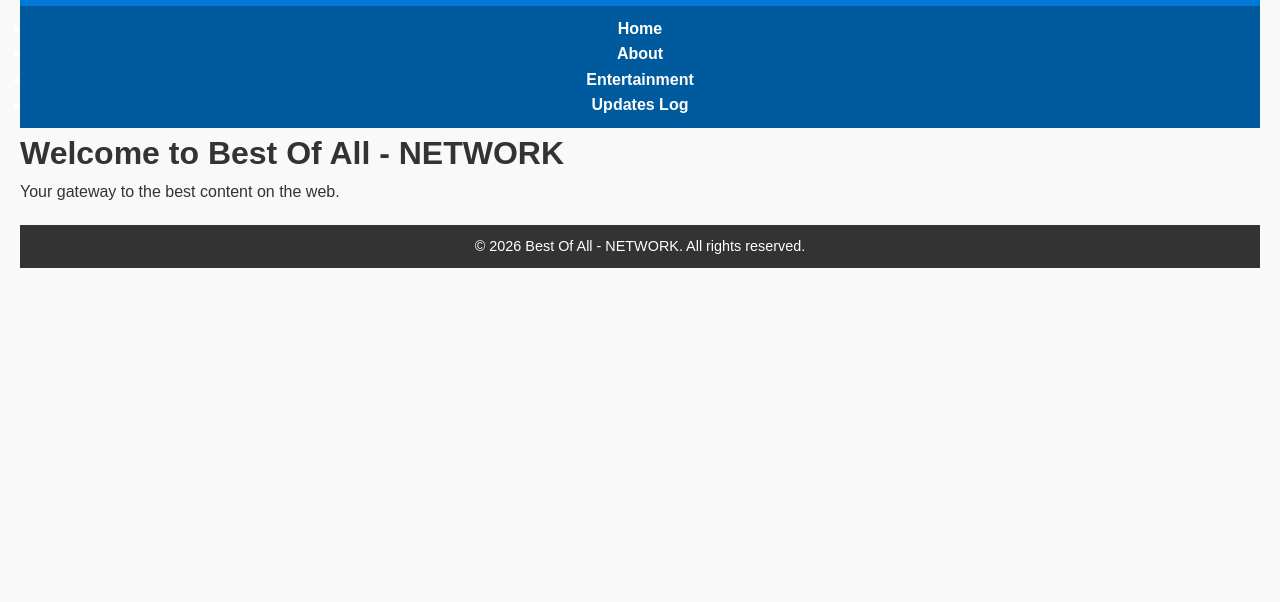
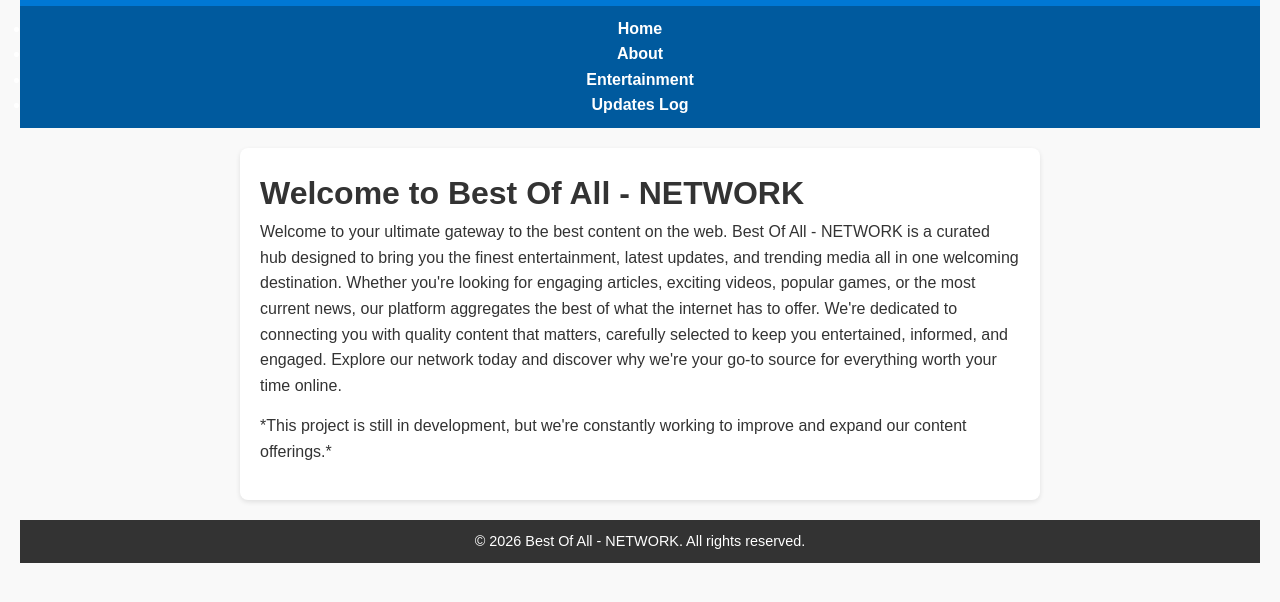
Before and after one commit to Paaxy/Best-Of-All-Network, a plain HTML site: page main.html in a window 1280 px wide. Shown: the part 162-764 px from the top of the page. Drawn offline with Linux system fonts and the light colour scheme.

Commit message:
Refactor main landing page content and structure for clarity and engagement

```diff
--- a/main.html
+++ b/main.html
@@ -47,10 +47,22 @@
             <li><a href="updateslog.html">Updates Log</a></li>
         </ul>
     </nav>
-    <h1>Welcome to Best Of All - NETWORK</h1>
-    <p>Your gateway to the best content on the web.</p>
+    <main>
+        <h1>Welcome to Best Of All - NETWORK</h1>
+        <!--
+            GATEWAY PAGE
+
+            This is the main landing page that serves as a central hub for users to access
+            a curated collection of the web's best content. The page welcomes visitors and
+            guides them toward discovering entertainment, staying updated with the latest news,
+            exploring trending media, and reading engaging articles—all conveniently organized
+            in one welcoming destination.
+        -->
+        <p>Welcome to your ultimate gateway to the best content on the web. Best Of All - NETWORK is a curated hub designed to bring you the finest entertainment, latest updates, and trending media all in one welcoming destination. Whether you're looking for engaging articles, exciting videos, popular games, or the most current news, our platform aggregates the best of what the internet has to offer. We're dedicated to connecting you with quality content that matters, carefully selected to keep you entertained, informed, and engaged. Explore our network today and discover why we're your go-to source for everything worth your time online.</p>
+        <p>*This project is still in development, but we're constantly working to improve and expand our content offerings.*</p>
+    </main>
     <footer>
-        <p>&copy; 2024 Best Of All - NETWORK. All rights reserved.</p>
+        <p>&copy; 2026 Best Of All - NETWORK. All rights reserved.</p>
     </footer>
      <script src="main.js" defer></script>
 </body>
```
